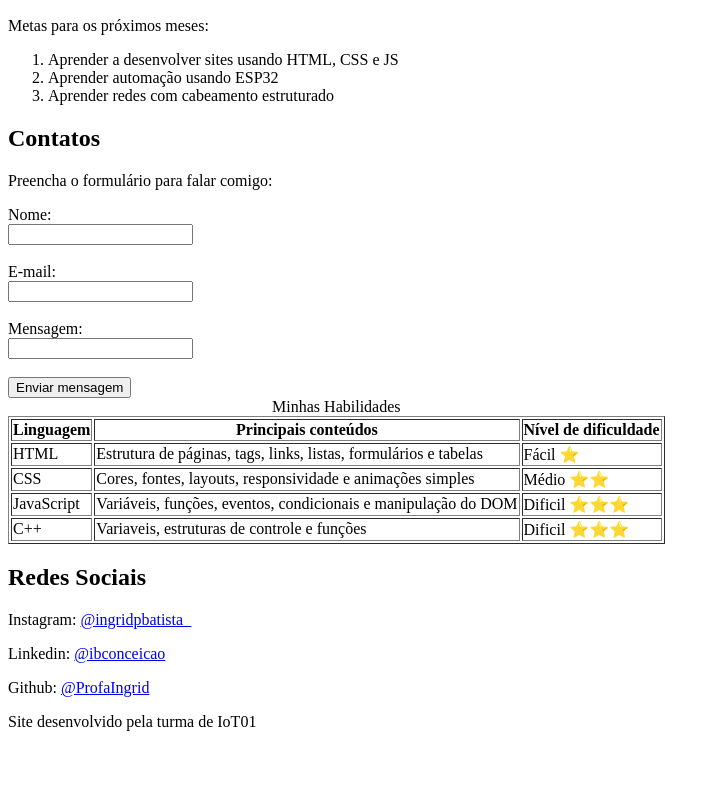
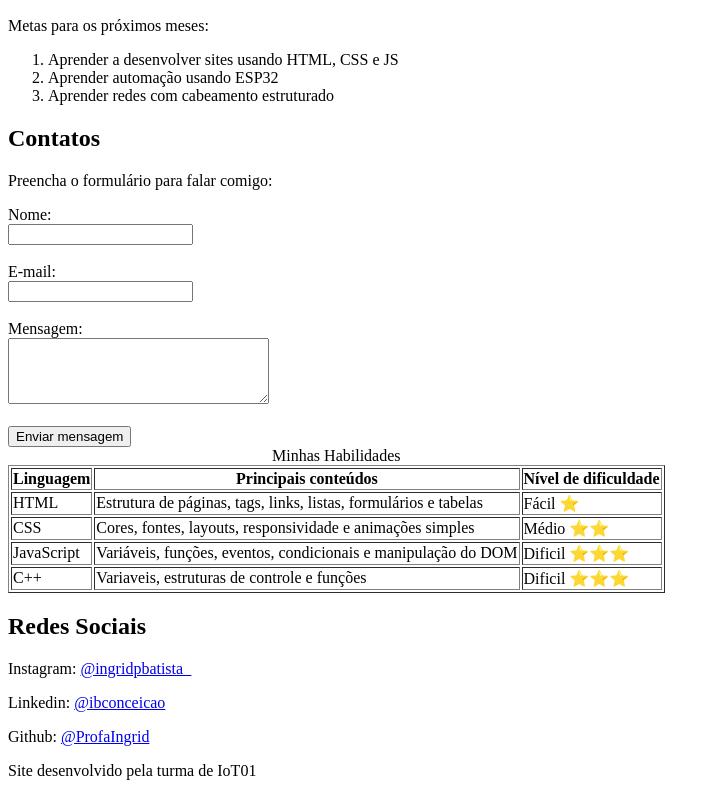
Before and after one commit to ProfaIngrid/sobre-mim-intro-html, a plain HTML site: page index.html in a window 1280 px wide. Shown: the part 722-1518 px from the top of the page, without its empty margins (0-720 px from the left). Before the commit the page ends 1469 px from the top, so only its background shows below. Drawn offline with Linux system fonts and the light colour scheme.

```diff
--- a/index.html
+++ b/index.html
@@ -114,7 +114,19 @@ O required faz com que o campo seja obrigatório para o envio.
 
                     <label for="mensagem">Mensagem:</label>
                     <br/>
-                    <input type="text" name="mensagem" id="mensagem">
+<!--
+A tag <textarea> cria uma área de texto maior,
+permitindo que o usuário digite mensagens longas (como observações ou comentários).
+Diferente do <input type="text">, que aceita apenas uma linha,
+o <textarea> aceita várias linhas de texto.
+-->
+                    <textarea
+                        name="mensagem"
+                        id="mensagem"
+                        rows="4"
+                        cols="30"
+                        required
+                    ></textarea>
                     <br/><br/>
 <!--
 A tag <button> cria um botão clicavel. O atributo type indica o tipo do botão,
```
